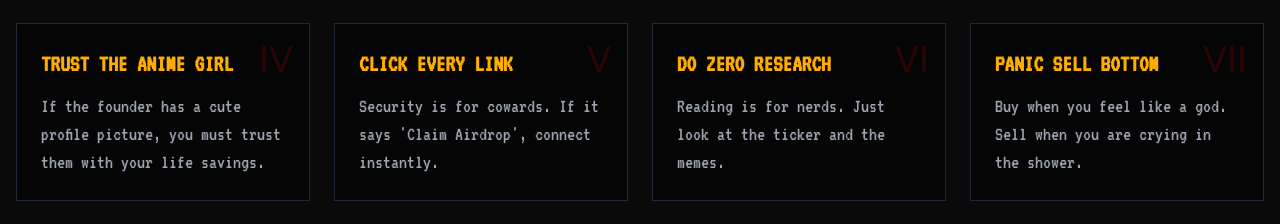
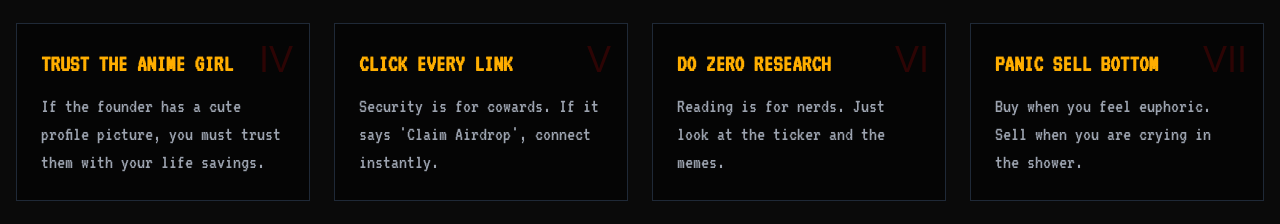
Before and after one commit to Pluviophile84/HELLCOIN, a Next.js app: page / in a window 1280 px wide. Shown: the part 2499-2723 px from the top of the page. Built offline with nearby package versions, Linux system fonts and the light colour scheme; a web font is replaced by a local one.

Commit message:
Update Commandments.tsx

```diff
--- a/components/sections/Commandments.tsx
+++ b/components/sections/Commandments.tsx
@@ -8,7 +8,7 @@ const commandments = [
   { id: "IV", title: "TRUST THE ANIME GIRL", text: "If the founder has a cute profile picture, you must trust them with your life savings." },
   { id: "V", title: "CLICK EVERY LINK", text: "Security is for cowards. If it says 'Claim Airdrop', connect instantly." },
   { id: "VI", title: "DO ZERO RESEARCH", text: "Reading is for nerds. Just look at the ticker and the memes." },
-  { id: "VII", title: "PANIC SELL BOTTOM", text: "Buy when you feel like a god. Sell when you are crying in the shower." },
+  { id: "VII", title: "PANIC SELL BOTTOM", text: "Buy when you feel euphoric. Sell when you are crying in the shower." },
   { id: "VIII", title: "MARRY YOUR BAGS", text: "Emotional attachment is key. Never let go, even when the dev leaves." },
   { id: "IX", title: "IGNORE GAS FEES", text: "Pay $80 in ETH fees to swap $15 worth of a shitcoin. Be a man." },
   { id: "X", title: "ENVY THY NEIGHBOR", text: "Stare at other people's gains on Twitter until you feel physically ill." },
```
